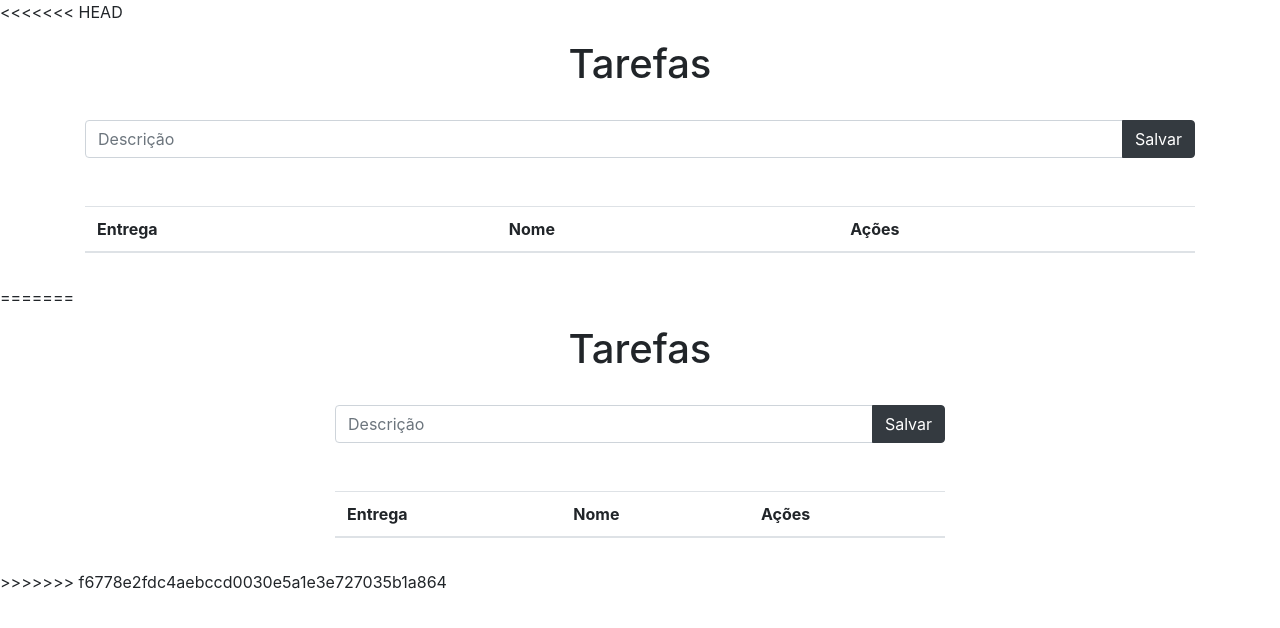
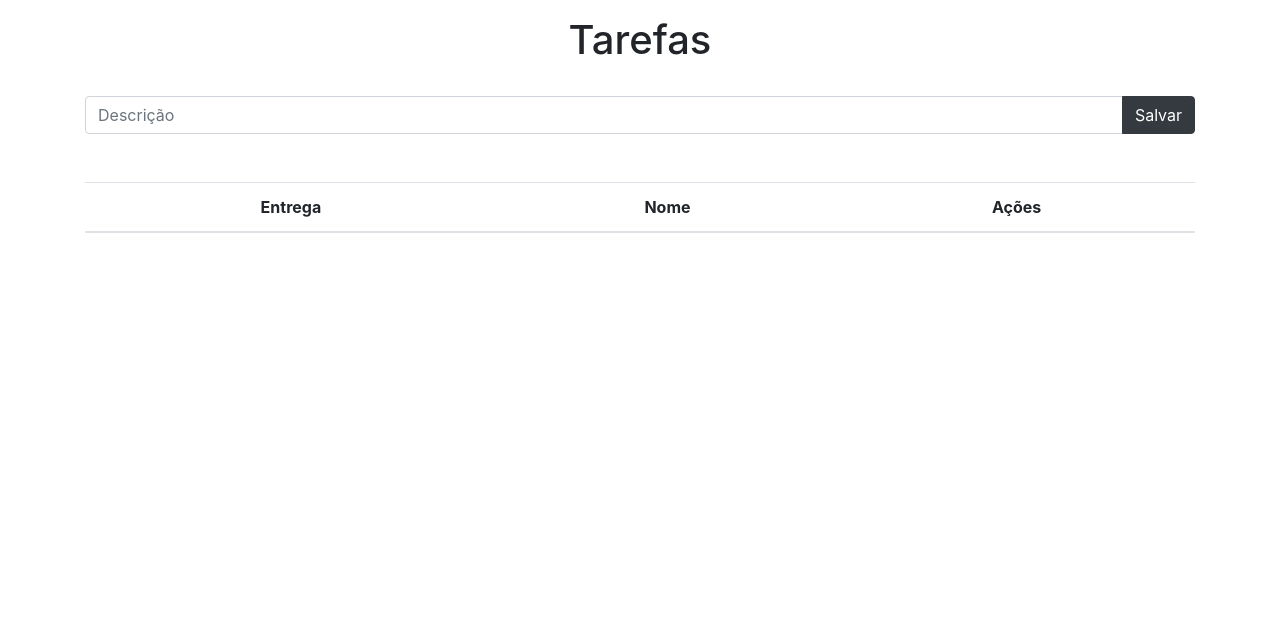
Before and after one commit to carlosd-barros/gerenciador-de-tarefas, a plain HTML site: page index.html in a window 1280 px wide. Drawn offline with nearby package versions, Linux system fonts and the light colour scheme.

Commit message:
fix conflito

```diff
--- a/index.html
+++ b/index.html
@@ -1,4 +1,3 @@
-<<<<<<< HEAD
 <!DOCTYPE html>
 <html lang="en">
   <head>
@@ -85,70 +84,3 @@
     ></script>
   </body>
 </html>
-=======
-<!doctype html>
-<html lang="en">
-<head>
-    <title>Tarefas</title>
-    <!-- Required meta tags -->
-    <meta charset="utf-8">
-    <meta name="viewport" content="width=device-width, initial-scale=1, shrink-to-fit=no">
-
-    <!-- Bootstrap CSS -->
-    <link rel="stylesheet" href="https://stackpath.bootstrapcdn.com/bootstrap/4.3.1/css/bootstrap.min.css" integrity="sha384-ggOyR0iXCbMQv3Xipma34MD+dH/1fQ784/j6cY/iJTQUOhcWr7x9JvoRxT2MZw1T" crossorigin="anonymous">
-</head>
-<body>
-
-    <main role="main">
-        <div class="container col-6">
-            <div class="text-center py-3">
-
-                <h1>Tarefas</h1> <br />
-
-                <div class="pb-4">
-                    <div class="d-flex justify-content-between">
-                        <div class=" input-group md-form">
-                            <input
-                                id="nome_tarefa"
-                                type="text"
-                                name="description"
-                                autocomplete="off"
-                                class="form-control"
-                                placeholder="Descrição"
-                            />
-                            <div class="input-group-append">
-                                <button class="btn btn-dark btn-block" title="Salvar">
-                                    Salvar
-                                </button>
-                            </div>
-                        </div>
-                    </div>
-                </div> <br>
-
-                <div id="div_lista">
-                    <table id="tabela-tarefa" class="table table-striped">
-                        <thead>
-                            <tr>
-                              <th scope="text-center">Entrega</th>
-                              <th scope="text-left">Nome</th>
-                              <th scope="text-center">Ações</th>
-                            </tr>
-                          </thead>
-                          <tbody>
-
-                          </tbody>
-                    </table>
-                </div>
-
-            </div>
-        </div>
-    </main>
-
-    <!-- Optional JavaScript -->
-    <!-- jQuery first, then Popper.js, then Bootstrap JS -->
-    <script src="https://code.jquery.com/jquery-3.3.1.slim.min.js" integrity="sha384-q8i/X+965DzO0rT7abK41JStQIAqVgRVzpbzo5smXKp4YfRvH+8abtTE1Pi6jizo" crossorigin="anonymous"></script>
-    <script src="https://cdnjs.cloudflare.com/ajax/libs/popper.js/1.14.7/umd/popper.min.js" integrity="sha384-UO2eT0CpHqdSJQ6hJty5KVphtPhzWj9WO1clHTMGa3JDZwrnQq4sF86dIHNDz0W1" crossorigin="anonymous"></script>
-    <script src="https://stackpath.bootstrapcdn.com/bootstrap/4.3.1/js/bootstrap.min.js" integrity="sha384-JjSmVgyd0p3pXB1rRibZUAYoIIy6OrQ6VrjIEaFf/nJGzIxFDsf4x0xIM+B07jRM" crossorigin="anonymous"></script>
-</body>
-</html>
->>>>>>> f6778e2fdc4aebccd0030e5a1e3e727035b1a864
--- a/main.js
+++ b/main.js
@@ -31,3 +31,7 @@ function getTasks() {
 function saveToStorage() {
   localStorage.setItem("task_list", JSON.stringify(tasks));
 }
+
+function renderTaskList() {
+    let
+}
```
